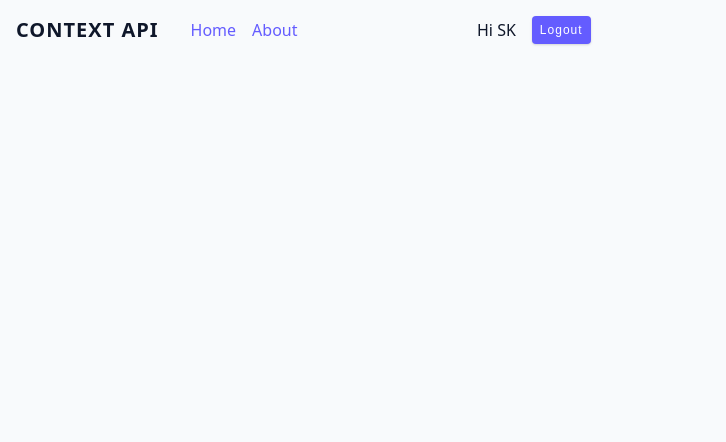
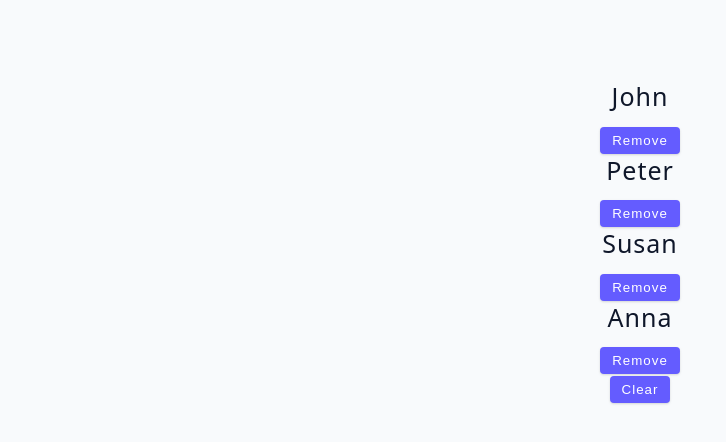
Before and after one commit to sansk/react-learning-v3, a React (Vite) app: page / in a window 1280 px wide. Shown: the top 442 px of the page, without its empty margins (0-726 px from the left). Built offline with nearby package versions, Linux system fonts and the light colour scheme.

Commit message:
useReducer Update

```diff
--- a/src/App.jsx
+++ b/src/App.jsx
@@ -4,7 +4,8 @@
 // import { ControlledInput } from './components/4-controlled-Input-challenge/ControlledInput';
 // import { OtherInputs } from "./components/6-other-inputs/OtherInputs";
 // import { UncontrolledInputs } from "./components/7-formdataAPI-uncontrolledInputs/UncontrolledInputs";
-import { Navbar } from "./components/8-contextapi-challenge/Navbar";
+// import { Navbar } from "./components/8-contextapi-challenge/Navbar";
+import { DisplayClear } from "./components/9-useReducer-challenge/DisplayClear";
 
 function App() {
   return (
@@ -17,7 +18,8 @@ function App() {
       {/* <MultipleInputs /> */}
       {/* <OtherInputs /> */}
       {/* <UncontrolledInputs /> */}
-      <Navbar />
+      {/* <Navbar /> */}
+      <DisplayClear />
     </div>
   );
 }
--- /dev/null
+++ b/src/components/9-useReducer-challenge/DisplayClear.jsx
@@ -0,0 +1,50 @@
+import { useState, useReducer } from "react";
+import { data } from "../../data";
+import { reeducerFn } from "./reducer";
+
+const defaultState = {
+  people: data,
+};
+
+export const DisplayClear = () => {
+  const [state, dispatchFn] = useReducer(reeducerFn, defaultState);
+
+  const removeItem = (id) => {
+    dispatchFn({ type: "REMOVE_ITEM", payload: { id } });
+  };
+
+  const clearAllItems = () => {
+    dispatchFn({ type: "CLEAR_LIST" });
+  };
+  const resetAllItems = () => {
+    dispatchFn({ type: "RESET_LIST" });
+  };
+
+  return (
+    <div className="container">
+      {state.people.map((person) => {
+        const { id, name } = person;
+        return (
+          <div key={id}>
+            <h4>{name}</h4>
+            <button
+              type="button"
+              className="btn"
+              onClick={() => removeItem(id)}>
+              remove
+            </button>
+          </div>
+        );
+      })}
+      {state.people.length ? (
+        <button type="button" className="btn" onClick={clearAllItems}>
+          clear
+        </button>
+      ) : (
+        <button type="button" className="btn" onClick={resetAllItems}>
+          Reset
+        </button>
+      )}
+    </div>
+  );
+};
--- /dev/null
+++ b/src/components/9-useReducer-challenge/reducer.jsx
@@ -0,0 +1,20 @@
+import { data } from "../../data";
+
+export const reeducerFn = (state, action) => {
+  if (action.type === "CLEAR_LIST") {
+    return { ...state, people: [] };
+  }
+
+  if (action.type === "RESET_LIST") {
+    return { ...state, people: data };
+  }
+
+  if (action.type === "REMOVE_ITEM") {
+    const newPeople = state.people.filter(
+      (pers) => pers.id !== action.payload.id
+    );
+    return { ...state, people: newPeople };
+  }
+
+  return state;
+};
```
